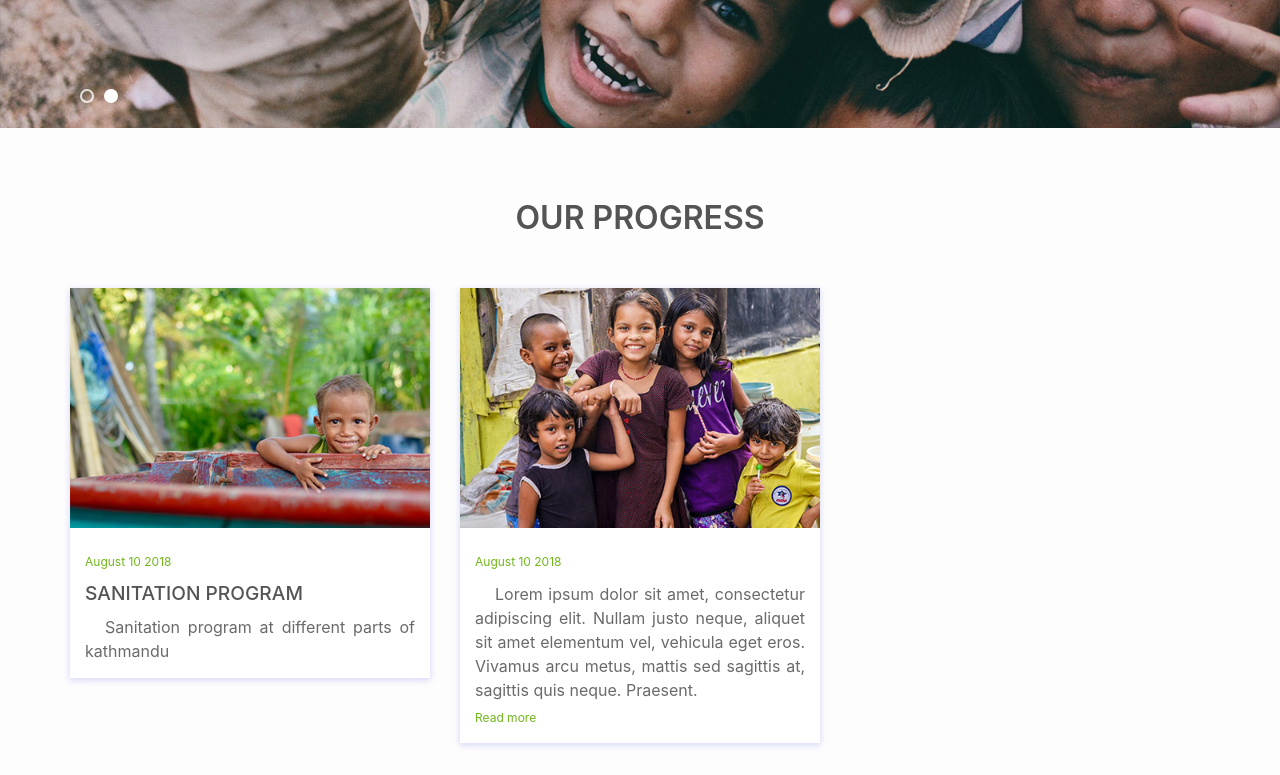
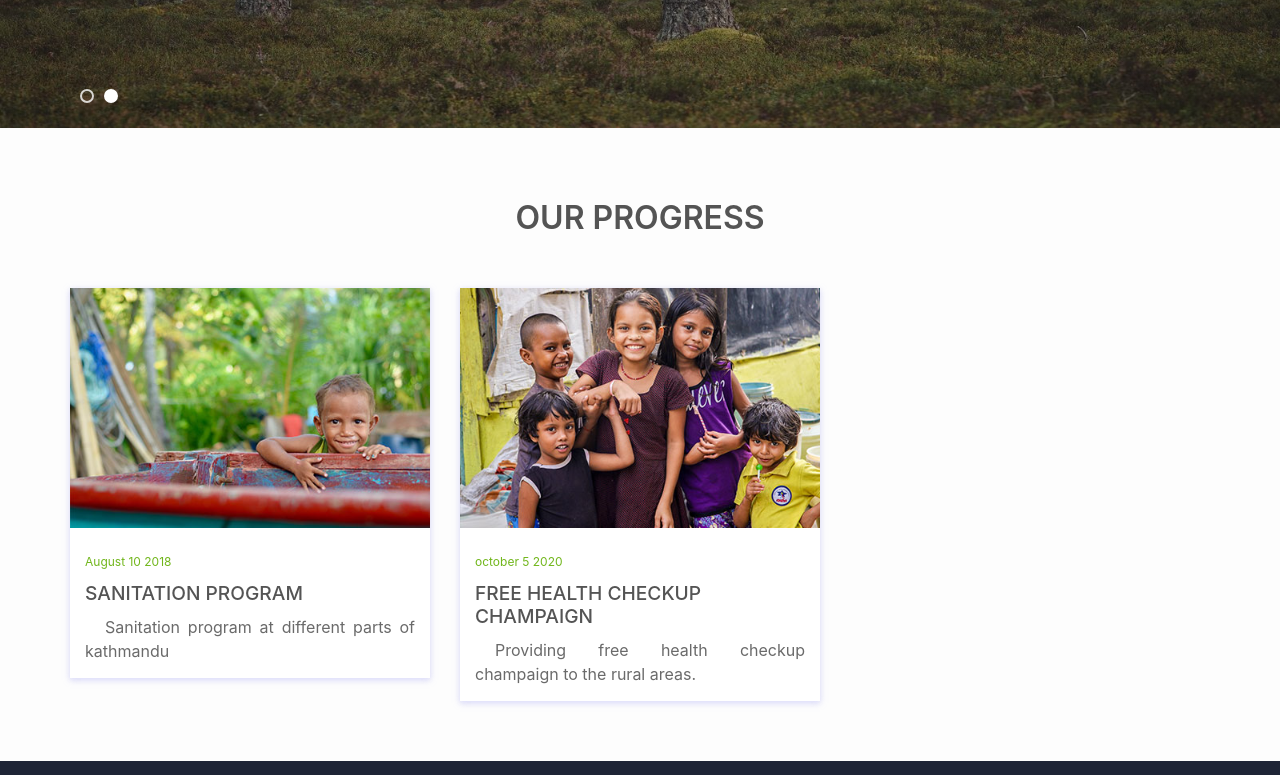
Before and after one commit to bijudahal7/EDITHmain, a plain HTML site: page frontend/index1.html in a window 1280 px wide. Shown: the part 525-1300 px from the top of the page. Drawn offline with nearby package versions, Linux system fonts and the light colour scheme.

Commit message:
image changes

```diff
--- a/frontend/index1.html
+++ b/frontend/index1.html
@@ -95,7 +95,7 @@
                 </div>
             </div>
             <div class="item">
-                <div class="slider-img"><img src="assets/images/slider/slider-1.jpg" alt=""></div>
+                <div class="slider-img"><img src="assets/images/slider/afforestation (1).jpg" width="500 * 500 " alt=""></div>
                 <div class="container" >
                     <div class="row">
                         <a href="about_us.html">
@@ -150,12 +150,10 @@
         						<img src="assets/images/events/image_02.jpg" alt="">
         					</figure>
         					<div class="blog-detail">
-        						<small>August 10 2018</small>
-								<h4></h4>
-								<p> Lorem ipsum dolor sit amet, consectetur adipiscing elit. Nullam justo neque, aliquet sit amet elementum vel, vehicula eget eros. Vivamus arcu metus, mattis sed sagittis at, sagittis quis neque. Praesent.</p>
-								<div class="link">
-									<a href="">Read more </a><i class="fas fa-long-arrow-alt-right"></i>
-								</div>
+        						<small>october 5 2020</small>
+								<h4>FREE HEALTH CHECKUP CHAMPAIGN</h4>
+								<p>Providing free health checkup champaign to the rural areas.</p>
+
         					</div>
 
 
```
Also changed, not shown: frontend/assets/images/slider/afforestation (1).jpg (added), frontend/assets/images/slider/slider-1.jpg (deleted).
